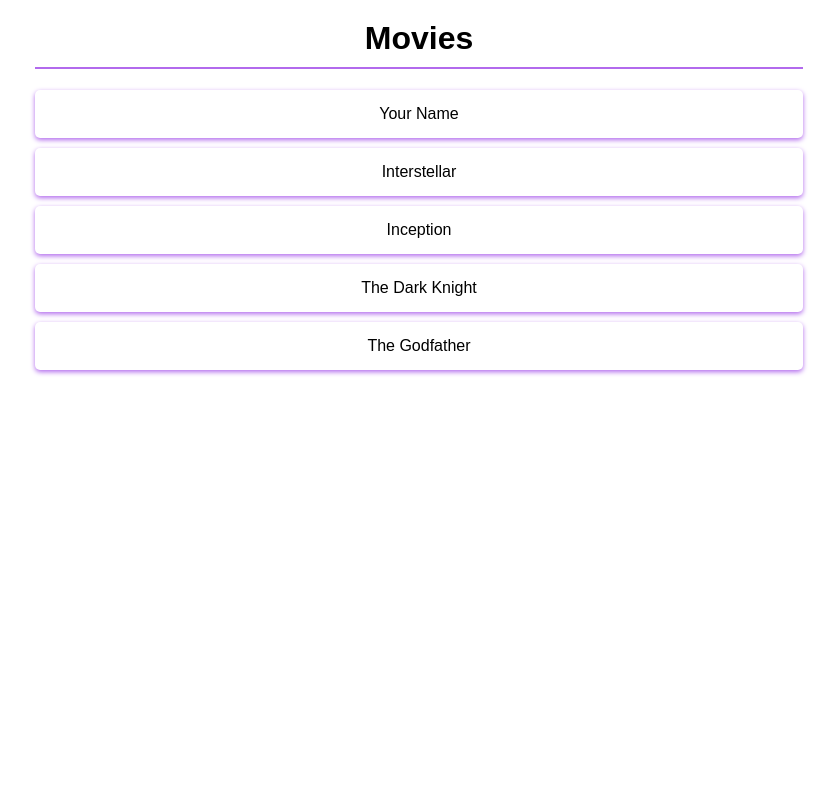
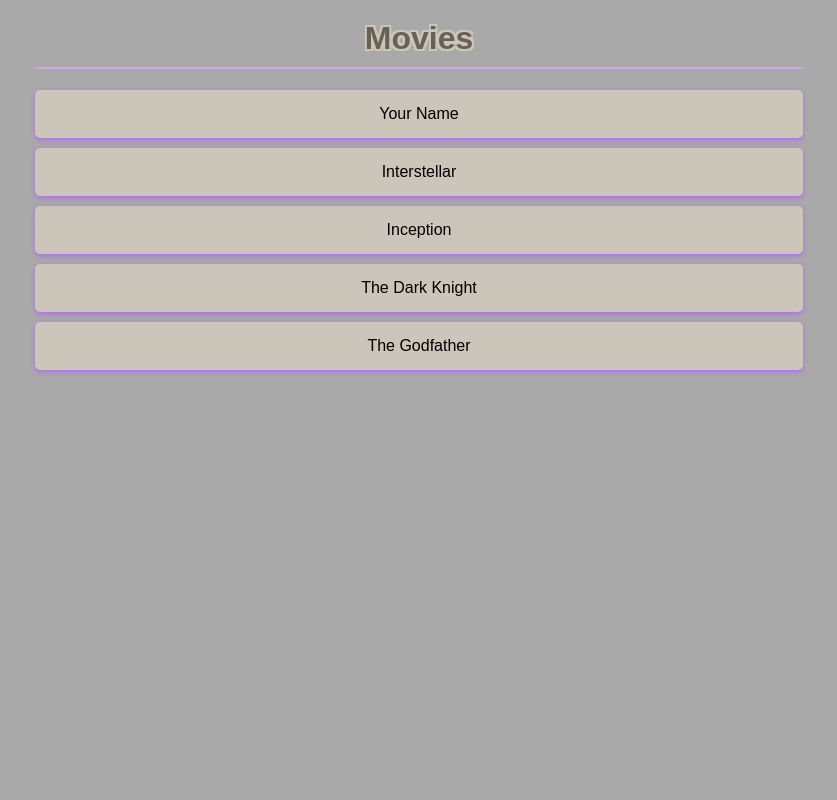
Before and after one commit to achickmath/GTMovieStore, a Django app: page /home/ in a window 1280 px wide. Shown: the whole page, without its empty margins (221-1058 px from the left). Run offline with Django 5.2, Linux system fonts and the light colour scheme; data comes from the database, SQL or seed files in the repository.

Commit message:
Updated CSS file for the home page
Changed the colors and edited a few things

```diff
--- a/movies/static/movies/style.css
+++ b/movies/static/movies/style.css
@@ -1,6 +1,5 @@
 img {
   max-width: 100%;
-  border = 2px #B26AED;
 }
 
 .image {
@@ -12,14 +11,19 @@ body {
     max-width: 60%;
     margin: 0 auto;
     padding: 20px;
-    background-color: white;
+    background-color: #a9a9a9;
 }
 
 h1 {
-    color: #000000;
+    color: #686256;
     text-align: center;
-    border-bottom: 2px solid #B26AED;
+    border-bottom: 2px solid #c8a7e3;
     padding-bottom: 10px;
+    text-shadow:
+    2px 2px 0 #CCC5B9,
+    -2px 2px 0 #CCC5B9,
+    -2px -2px 0 #CCC5B9,
+    2px -2px 0 #CCC5B9;
 }
 
 ul {
@@ -28,7 +32,7 @@ ul {
 
 li {
     margin-bottom: 10px;
-    background-color: #fff;
+    background-color: #CCC5B9;
     border-radius: 5px;
     overflow: hidden;
     box-shadow: 0 2px 5px #B26AED;
@@ -43,5 +47,5 @@ li a {
 }
 
 li a:hover {
-    background-color: #B26AED;
+    background-color: #c8a7e3;
 }
```
